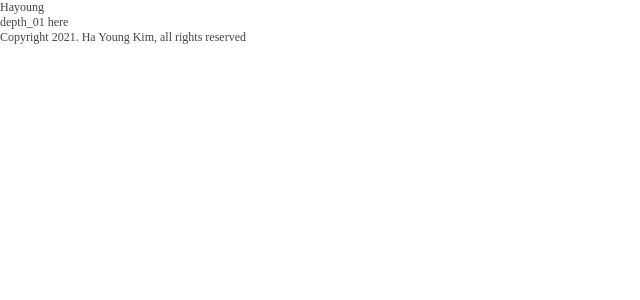
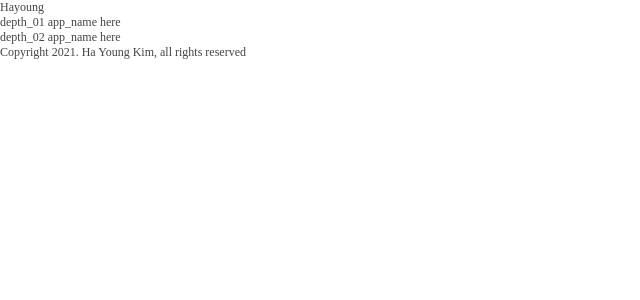
Before and after one commit to hayoung-jeremy/study-redux-2, a React (Create React App) app: page / in a window 1280 px wide. Shown: the top 300 px of the page, without its empty margins (0-640 px from the left). Built offline with nearby package versions, Linux system fonts and the light colour scheme.

Commit message:
kj_sb.menus / including depth_01 titles

```diff
--- a/src/components/DataD1List.js
+++ b/src/components/DataD1List.js
@@ -1,10 +1,16 @@
 import React from "react";
+import DataD2List from "./DataD2List";
 
 const DataD1List = () => {
   // depth_01__id
   // depth_01__app_name
   // check depth_01_selected
-  return <>depth_01 here</>;
+  return (
+    <>
+      <p>depth_01 app_name here</p>
+      <DataD2List />
+    </>
+  );
 };
 
 export default DataD1List;
--- a/src/components/DataD2List.js
+++ b/src/components/DataD2List.js
@@ -1,7 +1,11 @@
 import React from "react";
 
 const DataD2List = () => {
-  return <>depth_02 here</>;
+  // depth_02__id
+  // depth_02__pid
+  // depth_02__app_name
+  // depth_02__app_url
+  return <>depth_02 app_name here</>;
 };
 
 export default DataD2List;
--- a/src/components/ViewDataPersonal.js
+++ b/src/components/ViewDataPersonal.js
@@ -1,8 +1,10 @@
 // components 폴더에는 오직 view만 담당하는 component 들을 구성한다.
+import DataD1List from "./DataD1List";
 import data_personal from "../db/data_personal.json";
-import DataD1List from "./DataD1List";
 
 const ViewDataPersonal = () => {
+  const [kj_sb] = data_personal;
+  console.log(kj_sb);
   return <DataD1List />;
 };
 
```
